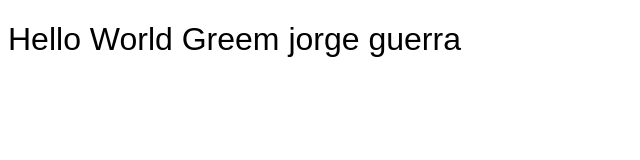
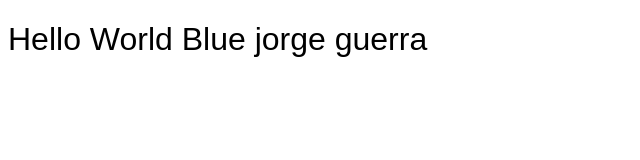
Before and after one commit to jorgelink6/UdacityProjectCapstone, a plain HTML site: page index.html in a window 1280 px wide. Shown: the whole page, without its empty margins (0-640 px from the left). Drawn offline with Linux system fonts and the light colour scheme.

Commit message:
blue added to index

```diff
--- a/index.html
+++ b/index.html
@@ -15,7 +15,7 @@
 <body>
 
     <h1>
-        Hello World Greem jorge guerra
+        Hello World Blue jorge guerra
     </h1>
 
 </body>
```
